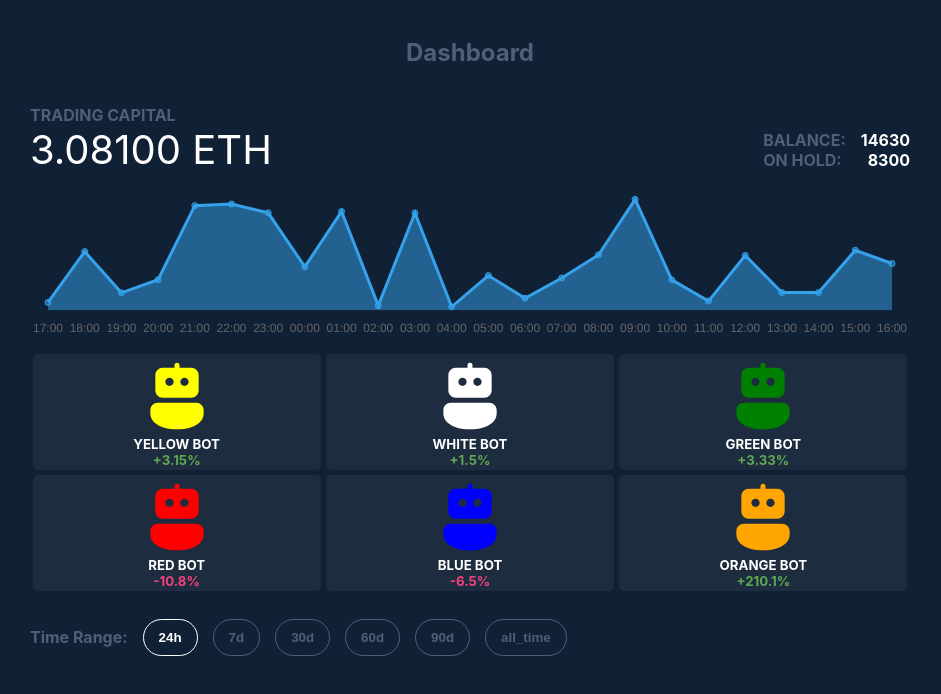
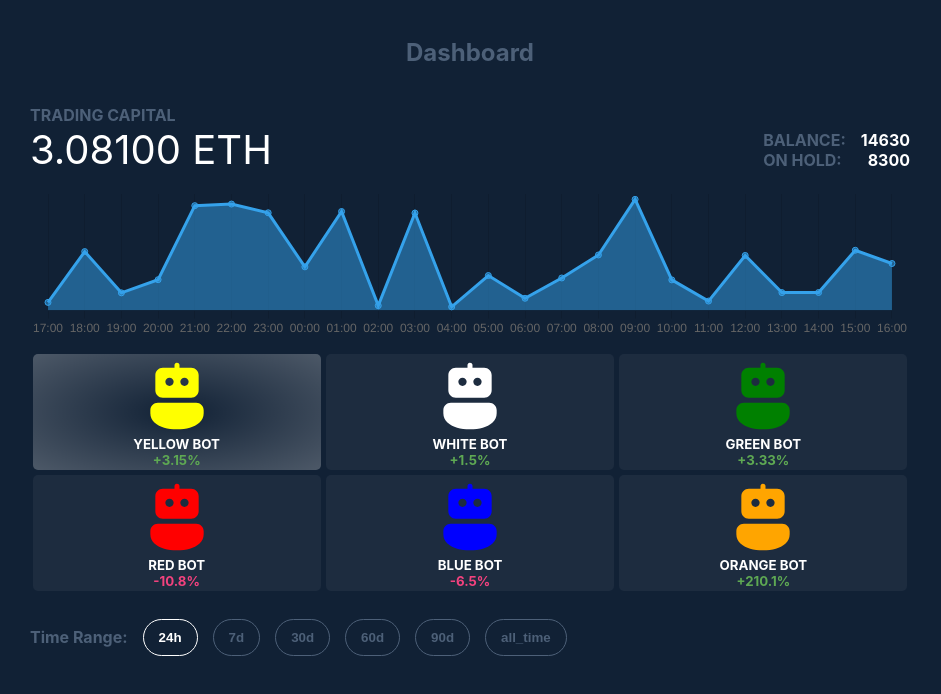
Before and after one commit to NikolasEagle/finance-bot, a React (Create React App) app: page / in a window 1280 px wide. Shown: the top 694 px of the page, without its empty margins (170-1111 px from the left). Built offline with nearby package versions, Linux system fonts and the light colour scheme.

Commit message:
Настройка функции выбора ботов

```diff
--- a/src/App.js
+++ b/src/App.js
@@ -18,10 +18,20 @@ export default function App() {
       : "24h"
   );
 
-  async function getData(time_range) {
+  const [kindBot, setKindBot] = useState(
+    localStorage.getItem("kind_bot")
+      ? localStorage.getItem("kind_bot")
+      : "yellow_bot"
+  );
+
+  async function getData(time_range, kind_bot) {
     localStorage.setItem("time_range", time_range);
 
     setTimeRange(time_range);
+
+    localStorage.setItem("kind_bot", kind_bot);
+
+    setKindBot(kind_bot);
 
     try {
       const response = await fetch("/data.min.json");
@@ -38,13 +48,24 @@ export default function App() {
     getData(
       localStorage.getItem("time_range")
         ? localStorage.getItem("time_range")
-        : "24h"
+        : "24h",
+      localStorage.getItem("kind_bot")
+        ? localStorage.getItem("kind_bot")
+        : "yellow_bot"
     );
   }, []);
 
   return (
     <AppContext.Provider
-      value={{ data, setData, getData, timeRange, setTimeRange }}
+      value={{
+        data,
+        setData,
+        getData,
+        timeRange,
+        setTimeRange,
+        kindBot,
+        setKindBot,
+      }}
     >
       <div className="App">
         <Header />
--- a/src/components/Bot/Bot.js
+++ b/src/components/Bot/Bot.js
@@ -1,8 +1,24 @@
+import { useContext } from "react";
 import styles from "./Bot.module.scss";
+import { AppContext } from "../../App";
 
-export default function Bot({ name, percent }) {
+export default function Bot({ active, name, percent }) {
+  const context = useContext(AppContext);
+
+  const { getData, timeRange } = context;
+
+  async function handleClick() {
+    await getData(timeRange, name);
+  }
+
   return (
-    <div tabIndex={0} className={styles.Bot}>
+    <div
+      onClick={() => handleClick()}
+      tabIndex={0}
+      className={
+        active ? [styles["Bot"], styles["active"]].join(" ") : styles.Bot
+      }
+    >
       <img src={`/${name}.svg`} />
       <h5>{name.toUpperCase().replace("_", " ")}</h5>
       <h5
--- a/src/components/Bot/Bot.module.scss
+++ b/src/components/Bot/Bot.module.scss
@@ -46,7 +46,7 @@
   &:active {
     background: radial-gradient(
       rgba(255, 255, 255, 0),
-      rgba(255, 255, 255, 0.15)
+      rgba(255, 255, 255, 0.25)
     );
   }
 }
--- a/src/components/Bots/Bots.js
+++ b/src/components/Bots/Bots.js
@@ -13,12 +13,24 @@ export default function Bots() {
   return (
     <div className={styles.Bots}>
       {bots &&
-        bots.map((bot) => (
-          <Bot
-            name={bot.name}
-            percent={bot[localStorage.getItem("time_range")]}
-          />
-        ))}
+        bots.map((bot) => {
+          if (bot.name === localStorage.getItem("kind_bot")) {
+            return (
+              <Bot
+                active={true}
+                name={bot.name}
+                percent={bot[localStorage.getItem("time_range")]}
+              />
+            );
+          }
+          return (
+            <Bot
+              active={false}
+              name={bot.name}
+              percent={bot[localStorage.getItem("time_range")]}
+            />
+          );
+        })}
     </div>
   );
 }
--- a/src/components/FilterButton/FilterButton.js
+++ b/src/components/FilterButton/FilterButton.js
@@ -6,16 +6,16 @@ import { useContext } from "react";
 export default function FilterButton({ active, text }) {
   const context = useContext(AppContext);
 
-  const { getData } = context;
+  const { getData, kindBot } = context;
 
-  async function handleClick(event) {
-    await getData(event.target.textContent);
+  async function handleClick() {
+    await getData(text, kindBot);
   }
 
   return (
     <button
-      onClick={(event) => {
-        handleClick(event);
+      onClick={() => {
+        handleClick();
       }}
       className={
         active
```
